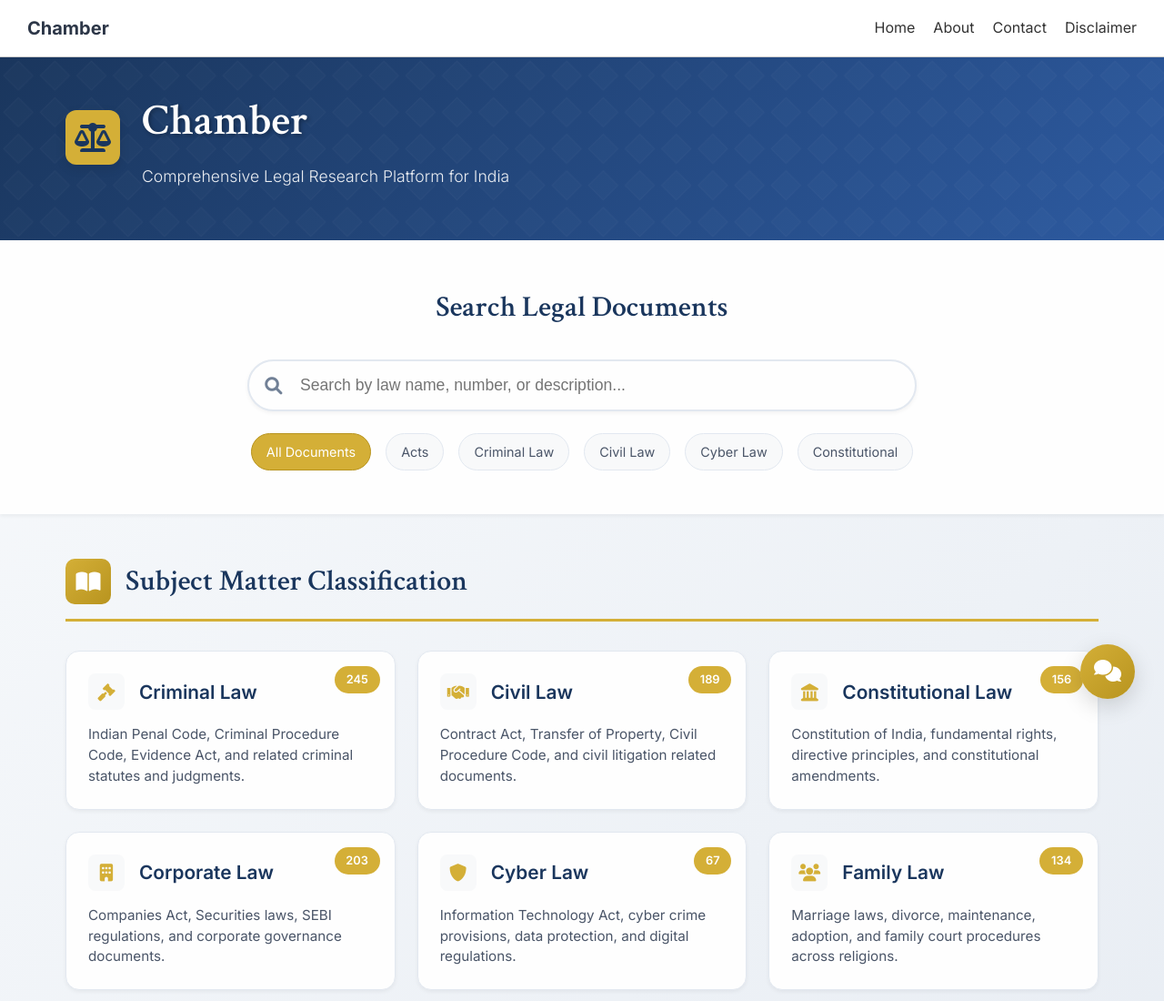
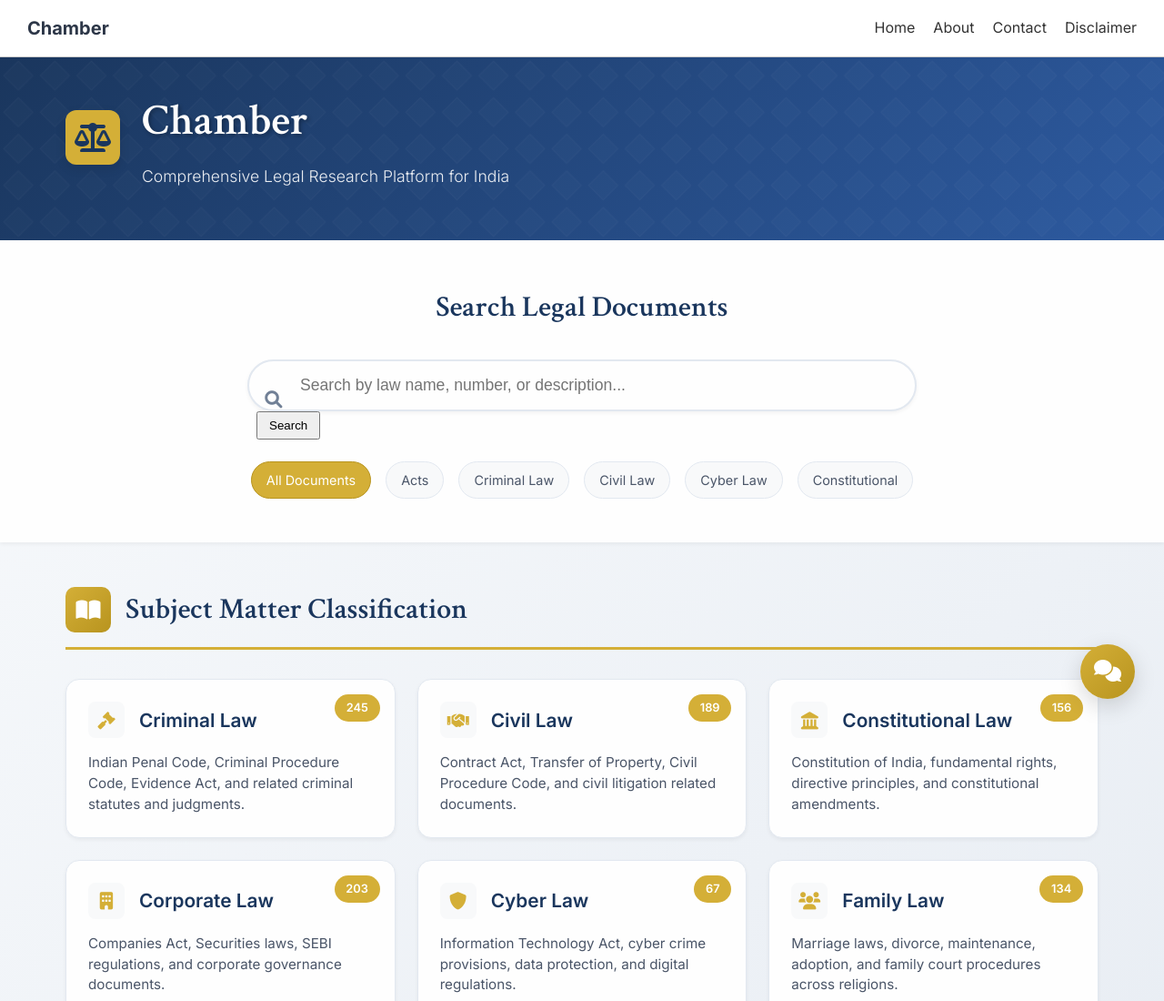
Before and after one commit to atharvsadewad/chamber-frontend, a plain HTML site: page chamber/index.html in a window 1280 px wide. Shown: the top 1100 px of the page at 91% size. Drawn offline with Linux system fonts and the light colour scheme.

Commit message:
Update index.html

```diff
--- a/chamber/index.html
+++ b/chamber/index.html
@@ -58,6 +58,7 @@
         <div class="search-box">
             <i class="fas fa-search search-icon"></i>
             <input type="text" class="search-input" placeholder="Search by law name, number, or description..." id="searchInput">
+            <button onclick="performSearch()" style="margin-left: 10px; padding: 6px 12px; cursor: pointer;">Search</button>
         </div>
         <div class="search-filters">
             <span class="filter-tag active" data-filter="all">All Documents</span>
@@ -69,6 +70,7 @@
         </div>
     </div>
 </section>
+
 
     <!-- Main Content -->
     <main class="main-content">
```
Lines whose indentation alone changed are shown as unchanged.
